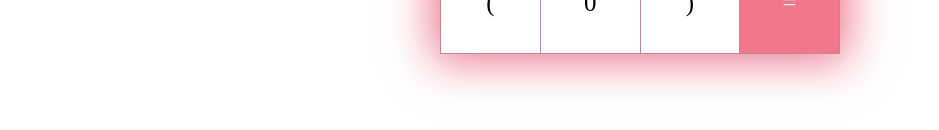
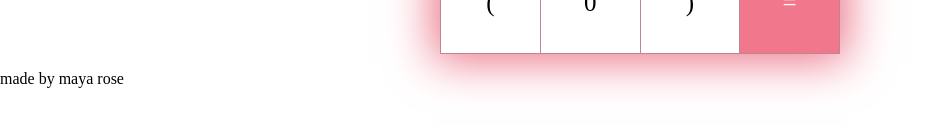
Before and after one commit to Mayaerose/Calculator, a plain HTML site: page calc.html in a window 1280 px wide. Shown: the part 636-766 px from the top of the page, without its empty margins (0-939 px from the left). Drawn offline with Linux system fonts and the light colour scheme.

Commit message:
test commit, added made by maya p element

```diff
--- a/calc.html
+++ b/calc.html
@@ -35,6 +35,11 @@
             </div>
         </div>
     </section>
+    <section>
+        <div>
+            <p>made by maya rose</p>
+        </div>
+    </section>
     <!-- make sure to link the js -->
     <script type="text/javascript" src="js/main.js"></script>
 </body>
```
Also changed, not shown: 1 other file.
